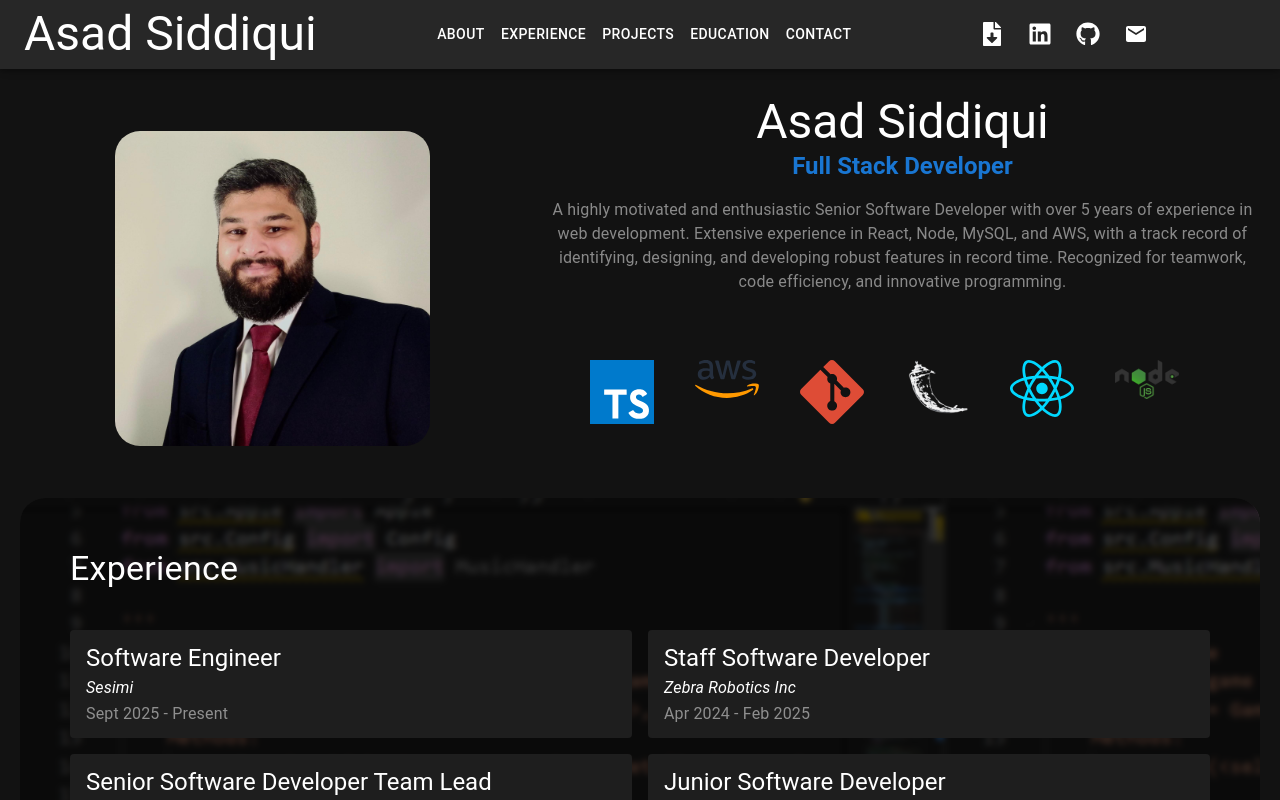
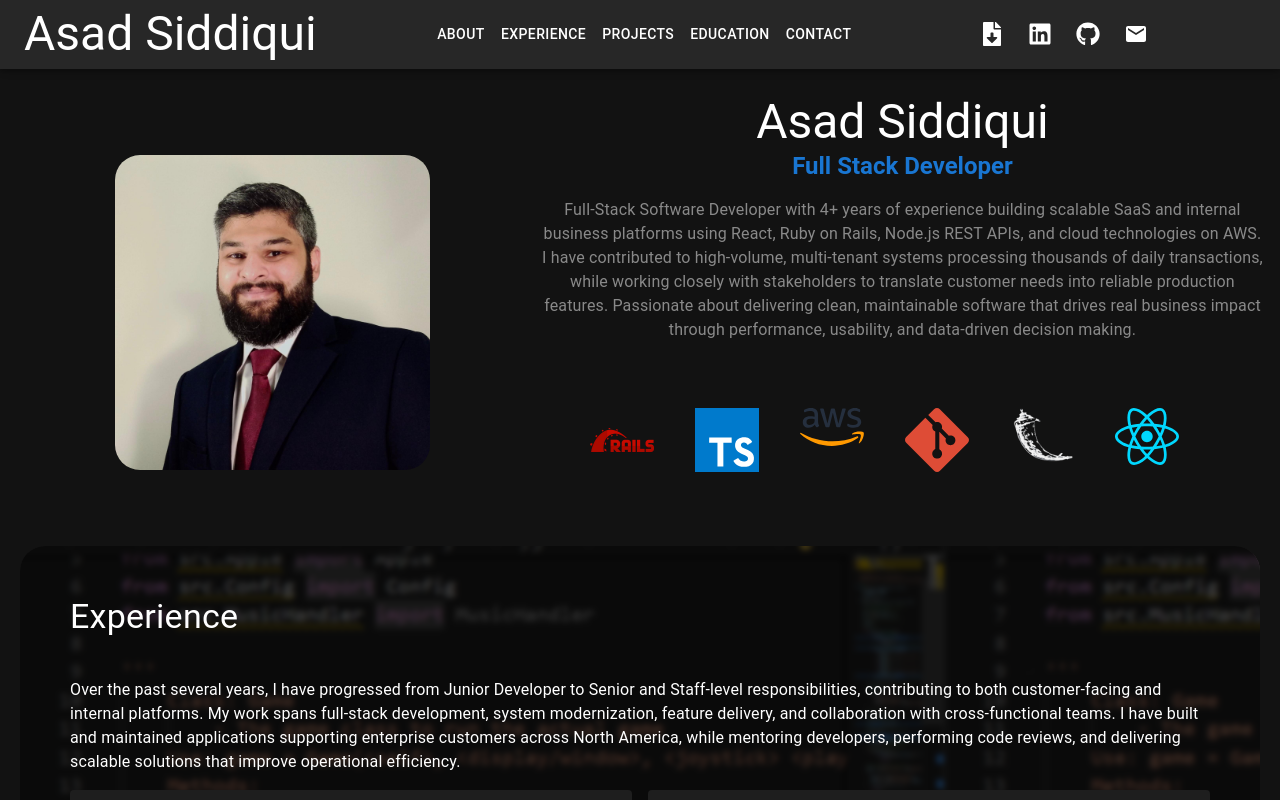
Before and after one commit to asad310397/asad310397.github.io, a React (Create React App) app: page / in a window 1280 px wide. Shown: the top 800 px of the page. Built offline with nearby package versions, Linux system fonts and the light colour scheme; some icons are missing.

Commit message:
update portfolio with sesimi details

```diff
--- a/src/Components/Bio/Bio.tsx
+++ b/src/Components/Bio/Bio.tsx
@@ -23,11 +23,7 @@ const Bio = () => {
           <b>Full Stack Developer</b>
         </Typography>
         <p className="text-muted">
-          A highly motivated and enthusiastic Senior Software Developer with
-          over 5 years of experience in web development. Extensive experience in
-          React, Node, MySQL, and AWS, with a track record of identifying,
-          designing, and developing robust features in record time. Recognized
-          for teamwork, code efficiency, and innovative programming.
+          Full-Stack Software Developer with 4+ years of experience building scalable SaaS and internal business platforms using React, Ruby on Rails, Node.js REST APIs, and cloud technologies on AWS. I have contributed to high-volume, multi-tenant systems processing thousands of daily transactions, while working closely with stakeholders to translate customer needs into reliable production features. Passionate about delivering clean, maintainable software that drives real business impact through performance, usability, and data-driven decision making.
         </p>
         <Skills />
       </Grid>
--- a/src/Components/Experience/Experience.tsx
+++ b/src/Components/Experience/Experience.tsx
@@ -16,6 +16,9 @@ const Experience = () => {
         <Typography variant="h4" sx={{ mb: "40px" }}>
           Experience
         </Typography>
+        <p>
+          Over the past several years, I have progressed from Junior Developer to Senior and Staff-level responsibilities, contributing to both customer-facing and internal platforms. My work spans full-stack development, system modernization, feature delivery, and collaboration with cross-functional teams. I have built and maintained applications supporting enterprise customers across North America, while mentoring developers, performing code reviews, and delivering scalable solutions that improve operational efficiency.
+        </p>
         <Grid container spacing={2}>
           {exp.map((job, index) => {
             return (
@@ -38,11 +41,14 @@ const Experience = () => {
                   </AccordionSummary>
 
                   <AccordionDetails>
-                    <ul>
-                      {job.description.map((point) => {
-                        return <li>{point}</li>;
-                      })}
-                    </ul>
+                    {
+                      job.description.length > 1 ? (<ul>
+                        {job.description.map((point) => {
+                          return <li>{point}</li>;
+                        })}
+                      </ul>) : (<p>{job.description[0]}</p>)
+                    }
+
                   </AccordionDetails>
                 </Accordion>
               </Grid>
--- a/src/data/JobExp.ts
+++ b/src/data/JobExp.ts
@@ -7,11 +7,7 @@ export const exp = [
     "Sept 2025",
     "Present",
     [
-      "Created new asynchronous bulk upload features to automate existing manual processes",
-      "Created new cron jobs that draw reports to send to stakeholders",
-      "Working with Customer Success teams to identify and create new features in the existing legacy Ruby on Rails systems to help the team meet their SLAs",
-      "Deprecating features from Ruby on Rails legacy systems and migrating them to the new React system",
-      "Writing End-to-End test cases to test new React systems to ensure a smooth migration between the existing systems to the new system"
+      "At Sesimi, I contribute to a multi-tenant payments platform processing over 5,000 daily transactions for enterprise brands across North America. I develop production features using Ruby on Rails, React, MongoDB, and PostgreSQL, working with large-scale datasets and high-throughput workflows. I partner closely with Customer Service and stakeholders to deliver improvements based on live customer feedback, generate operational reports, and support reliable system performance through pull request reviews and team collaboration."
     ],
     "https://sesimi.com",
     ["React", "Ruby on Rails", "Postgres", "AWS"]
@@ -22,10 +18,7 @@ export const exp = [
     "Apr 2024",
     "Feb 2025",
     [
-      "Architected and developed a scalable React, Node, Express, and MySQL web application to allow thousands of participants from across North America to register for competitions",
-      "Led a team of 4 developers in the development of 3 different full-stack projects while maintaining a collaborative environment and delivering features 20% faster for websites with +1k monthly visitors",
-      "Integrated with a third-party learning management system database to allow managers to draw reports based on student progress",
-      "Create an email automation system that allows managers to send bulk emails from the internal portal system, reducing 30% of the administrative staff's time",
+      "As a Staff Software Developer at Zebra Robotics, I played a pivotal role in the continued development and scaling of the company’s core software platforms. I contributed across all layers of the stack, delivering and maintaining multiple production systems built with React, Node/Express REST APIs, and MySQL. Over my time at Zebra, I helped develop more than five full-stack applications supporting both customer-facing and internal operations. I worked closely with teams across the organization—including administrative staff, marketing, and curriculum developers—to ensure the software aligned with real business workflows and enabled the company’s growth across North America. My work helped transform Zebra Robotics from a single-location business with static infrastructure into a scalable, franchise-ready organization powered by modern full-stack systems.",
     ],
     "https://zebrarobotics.com",
     ["React", "Node.js", "MySQL", "AWS"]
@@ -36,8 +29,7 @@ export const exp = [
     "Jul 2022",
     "Apr 2024",
     [
-      "Integrated the customer-facing site with the internal system to automate registrations, reducing 25% of the administrative staff's tasks",
-      "Creating a custom reporting system that increased the management team's visualization of their location progress by 50%",
+      "In my role as Senior Software Developer and Team Lead, I led the development of several high-impact web platforms that became central to Zebra Robotics’ day-to-day operations. I collaborated cross-functionally with departments such as Curriculum Development, Marketing, and Operations to deliver features that improved efficiency, automation, and reporting. I mentored developers, conducted code reviews, and helped drive faster delivery across multiple concurrent projects. During this period, I was deeply involved in scaling the company’s digital infrastructure, ensuring the systems remained reliable and extensible as Zebra expanded into over 20 franchise locations.",
     ],
     "https://zebrarobotics.com",
     ["React", "Node.js", "MySQL", "AWS"]
@@ -48,7 +40,7 @@ export const exp = [
     "Jun 2021",
     "Jul 2022",
     [
-      "Redesigned the website from a static HTML website to a React, Node, Express, and MySQL stack, reducing registration errors and bugs by 80%",
+      "I began my software development career at Zebra Robotics as a Junior Software Developer, joining at a time when the company’s web presence was still based on static HTML. Even early in my role, I contributed to the company’s transition toward a modern React-based platform, helping design and implement the first versions of the new system within a small team of three developers. I gained strong hands-on experience building full-stack features, resolving production issues, and collaborating closely with senior engineers and stakeholders. This role laid the foundation for my growth into larger technical ownership and leadership responsibilities in later positions.",
     ],
     "https://zebrarobotics.com",
     ["React", "Node.js", "MySQL", "AWS"]
--- a/src/data/SkillList.ts
+++ b/src/data/SkillList.ts
@@ -63,6 +63,13 @@ export let SkillList: SkillListType[] = [
   {
     alt: "Python",
     link: "coding/python-plain.svg",
+    type: "language",
+    show: true,
+    highlight: true,
+  },
+  {
+    alt: "Rails",
+    link: "coding/rails-logo.webp",
     type: "language",
     show: true,
     highlight: true,
```
Also changed, not shown: public/coding/rails-logo.webp (added).
